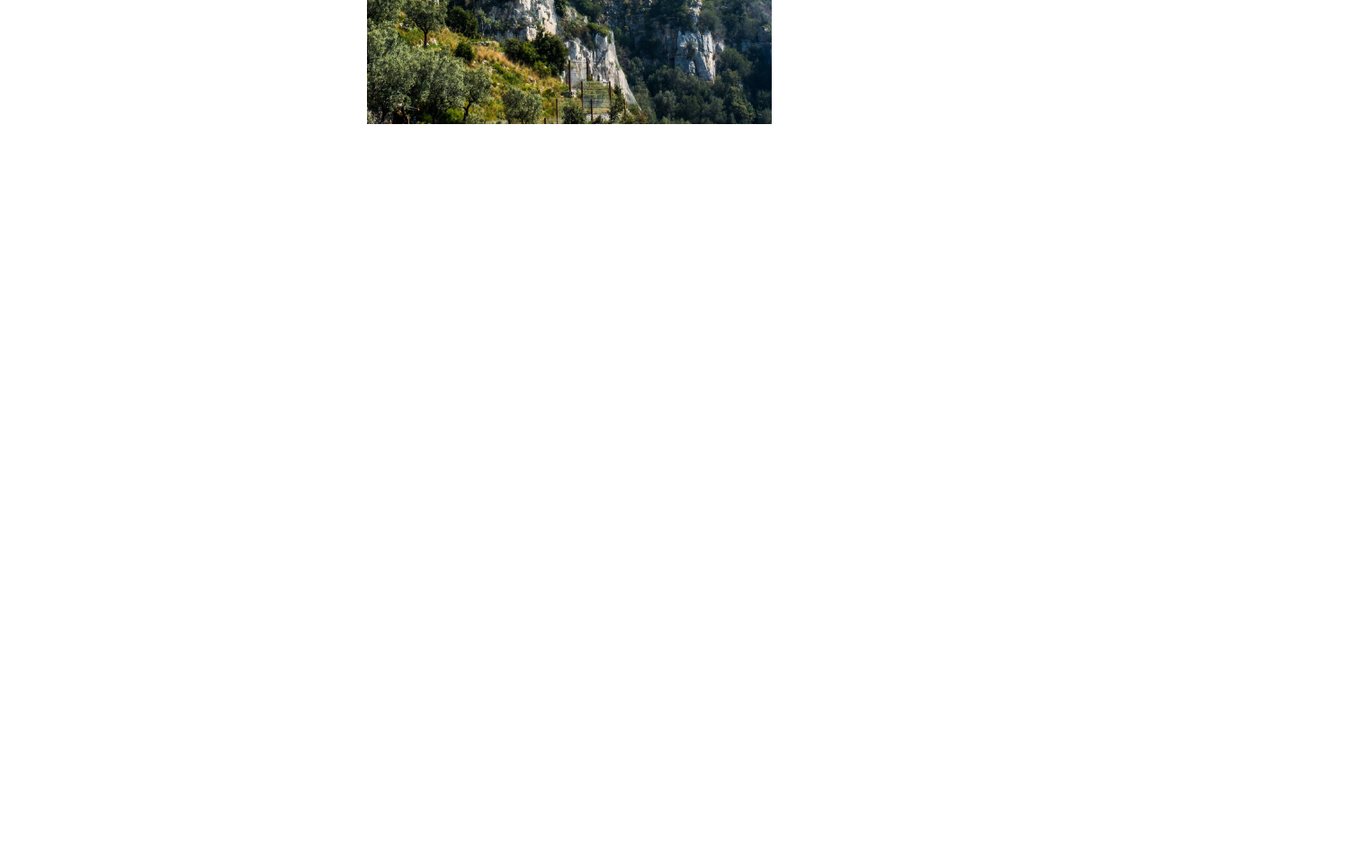
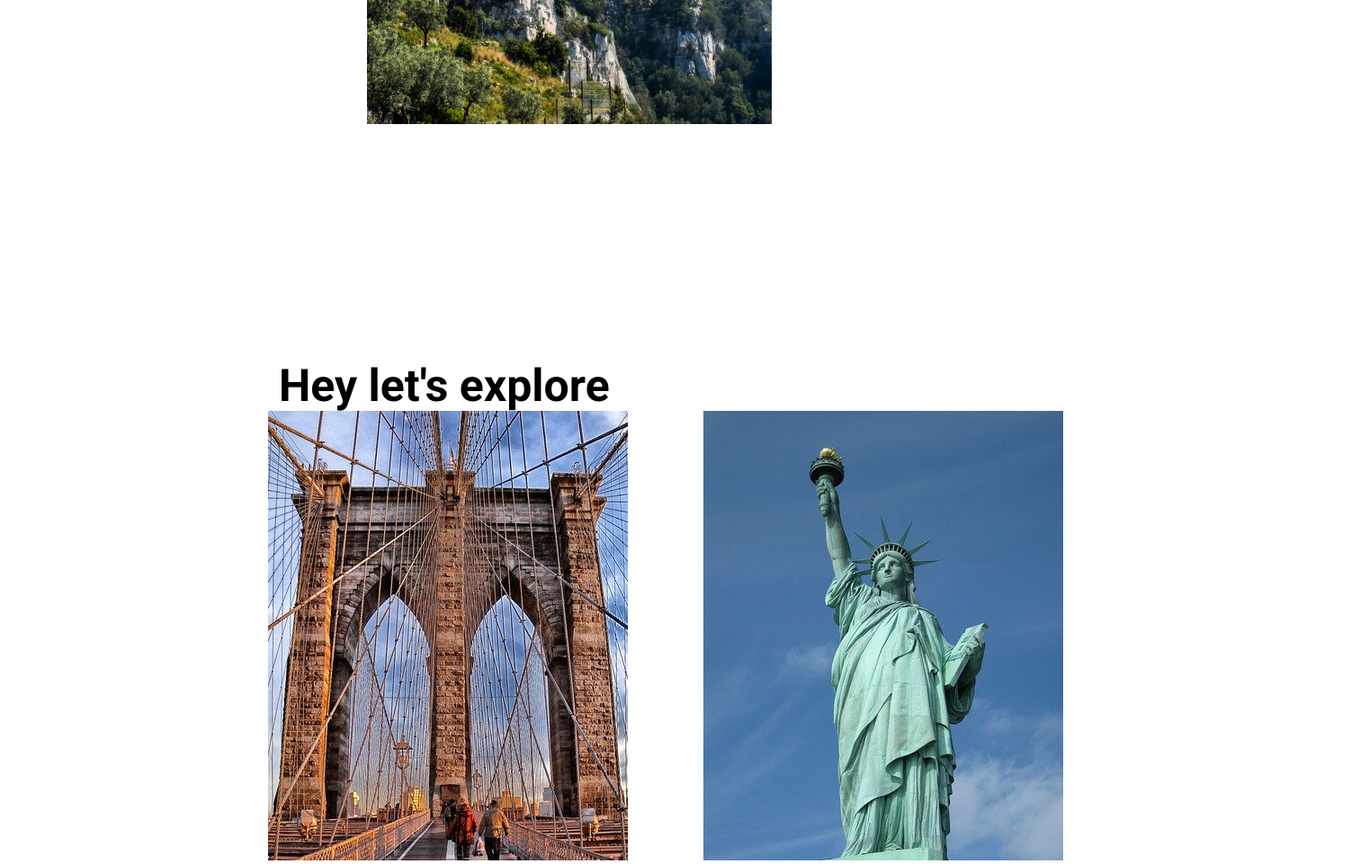
Before and after one commit to djcade32/TravelLandingPage, a plain HTML site: page index.html in a window 1280 px wide. Shown: the part 4308-5269 px from the top of the page at 90% size, 1522 px wide, since content can reach past the window. Before the commit the page ends 4608 px from the top, so only its background shows below. Drawn offline with nearby package versions, Linux system fonts and the light colour scheme.

Commit message:
Finish explore section

```diff
--- a/index.html
+++ b/index.html
@@ -96,6 +96,28 @@
         <img class="benefitsImage" src="./Images/amalfi-2241861_1920.jpg" />
       </div>
     </section>
+    <section class="explore-section">
+      <div>
+        <h1 class="exploreTitle">Hey let's explore Manhattan</h1>
+      </div>
+      <div class="exploreImgCollection">
+        <div class="exploreImg">
+          <img
+            class="brooklynBridgeImg"
+            src="./Images/brooklyn-bridge-105079_640.jpg"
+          />
+        </div>
+        <div class="exploreImg">
+          <img
+            class="libertyImg"
+            src="./Images/queen-of-liberty-202218_640.jpg"
+          />
+        </div>
+        <div class="exploreImg">
+          <img src="./Images/buildings-5810399_640.jpg" />
+        </div>
+      </div>
+    </section>
     <script src="https://ajax.googleapis.com/ajax/libs/jquery/3.6.0/jquery.min.js"></script>
     <script
       src="https://kit.fontawesome.com/ad8af1bca0.js"
--- a/styles.css
+++ b/styles.css
@@ -258,3 +258,40 @@ body {
   bottom: 50px;
   line-height: 1.5;
 }
+
+.exploreTitle {
+  position: absolute;
+  left: 310px;
+  width: 400px;
+  line-height: 1.5;
+  font-size: 50px;
+  font-weight: bold;
+  margin: 100px 0px;
+}
+
+.exploreImg {
+  width: 400px;
+  height: 500px;
+  display: inline-block;
+  margin: 40px;
+  overflow: hidden;
+}
+
+.exploreImgCollection {
+  display: inline-block;
+  position: relative;
+  left: 250px;
+  top: 125px;
+}
+
+.brooklynBridgeImg {
+  position: relative;
+  right: 50px;
+  bottom: 50px;
+}
+
+.libertyImg {
+  position: relative;
+  right: 50px;
+  bottom: 20px;
+}
```
Also changed, not shown: Images/brooklyn-bridge-105079_640.jpg (added), Images/buildings-5810399_640.jpg (added), Images/queen-of-liberty-202218_640.jpg (added).
